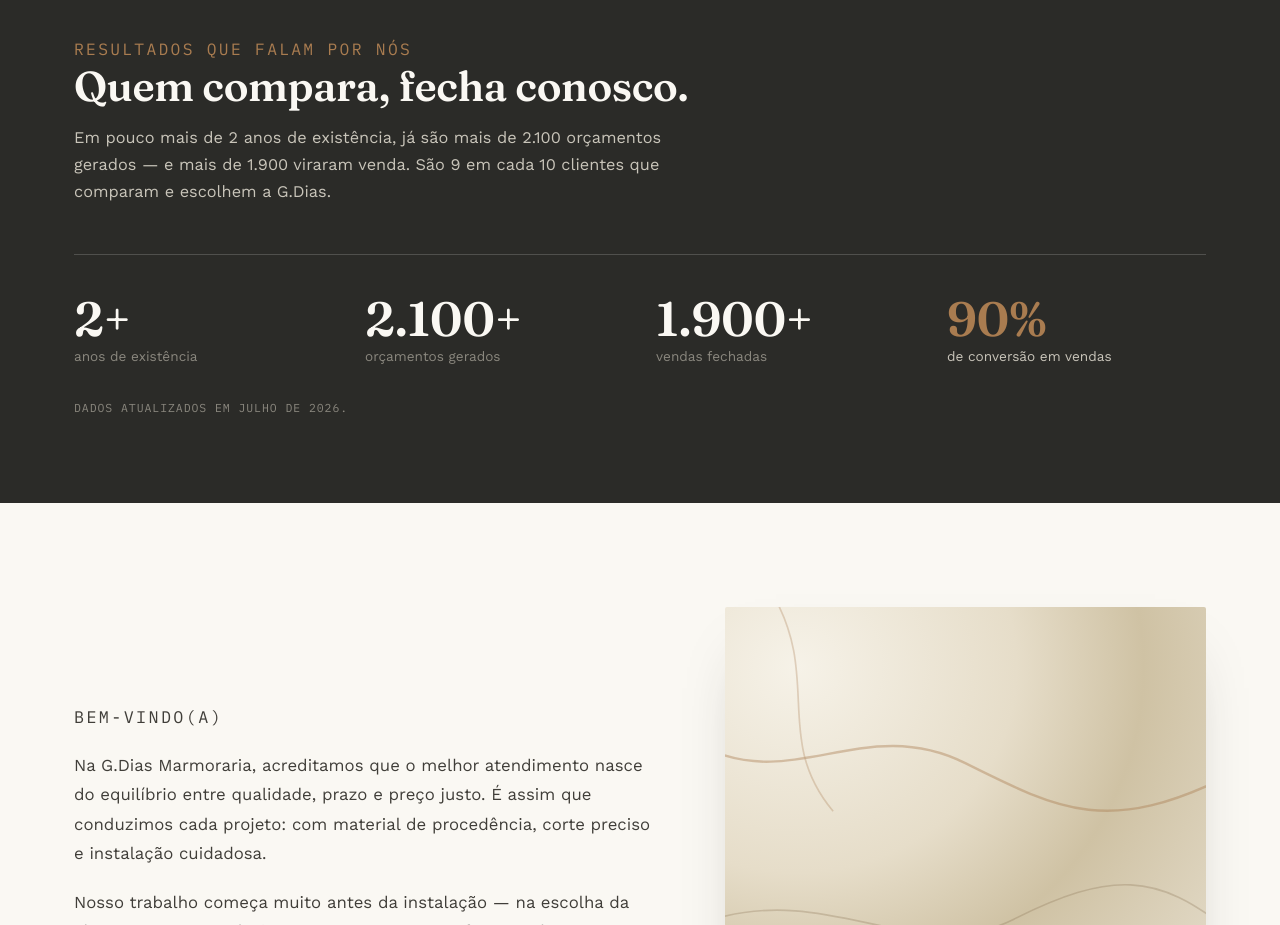
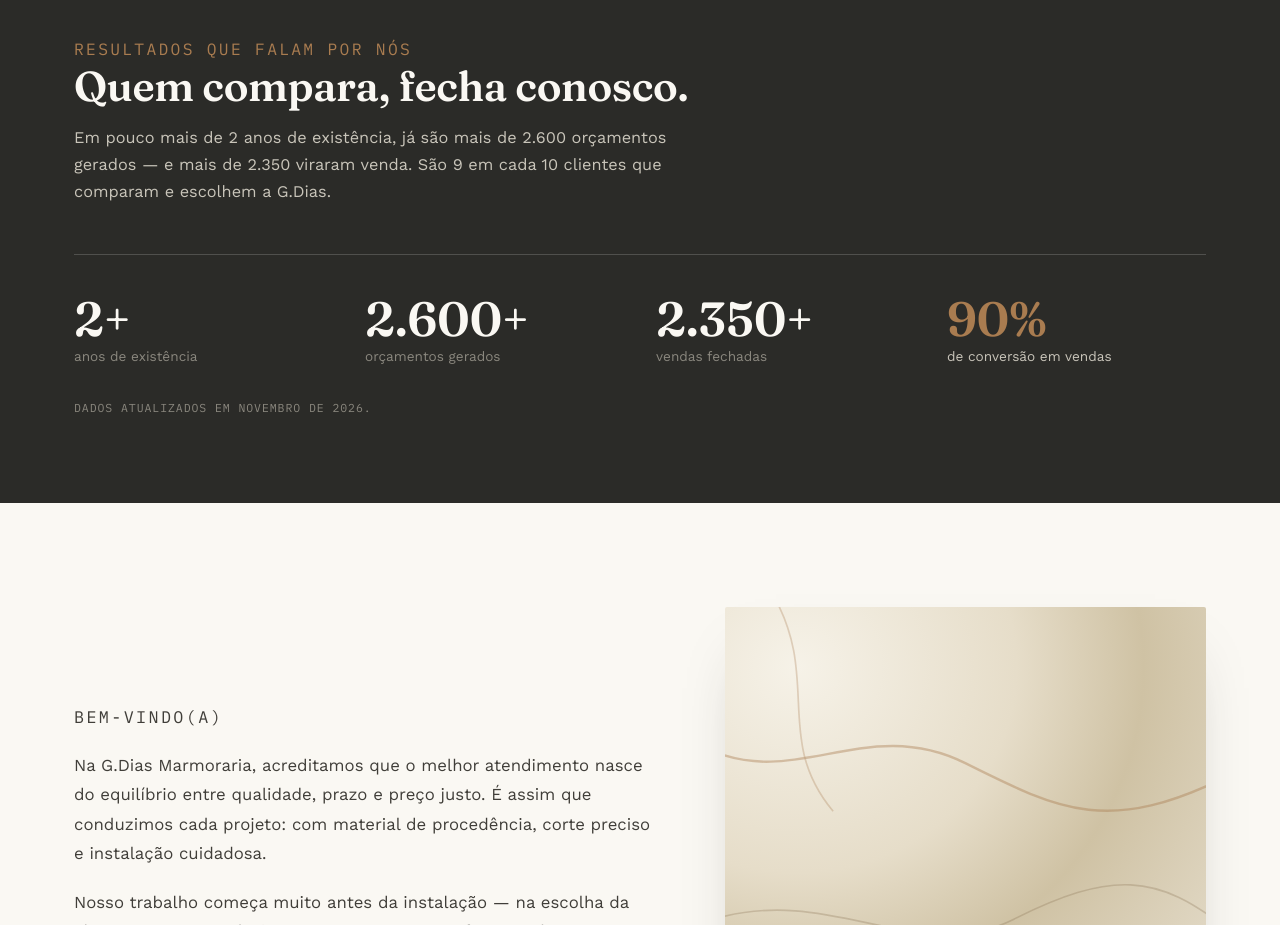
Before and after one commit to devmgsouza/www.gdiasmarmoraria.com.br, a plain HTML site: page public/index.html in a window 1280 px wide. Shown: the part 1040-1965 px from the top of the page. Drawn offline with nearby package versions, Linux system fonts and the light colour scheme.

Commit message:
Update index.html

```diff
--- a/public/index.html
+++ b/public/index.html
@@ -71,15 +71,15 @@
     <div class="results-head">
       <p class="eyebrow">Resultados que falam por nós</p>
       <h2>Quem compara, fecha conosco.</h2>
-      <p>Em pouco mais de 2 anos de existência, já são mais de 2.100 orçamentos gerados — e mais de 1.900 viraram venda. São 9 em cada 10 clientes que comparam e escolhem a G.Dias.</p>
+      <p>Em pouco mais de 2 anos de existência, já são mais de 2.600 orçamentos gerados — e mais de 2.350 viraram venda. São 9 em cada 10 clientes que comparam e escolhem a G.Dias.</p>
     </div>
     <div class="results-grid">
       <div class="result"><b>2+</b><span>anos de existência</span></div>
-      <div class="result"><b>2.100+</b><span>orçamentos gerados</span></div>
-      <div class="result"><b>1.900+</b><span>vendas fechadas</span></div>
+      <div class="result"><b>2.600+</b><span>orçamentos gerados</span></div>
+      <div class="result"><b>2.350+</b><span>vendas fechadas</span></div>
       <div class="result highlight"><b>90%</b><span>de conversão em vendas</span></div>
     </div>
-    <p class="results-note">Dados atualizados em julho de 2026.</p>
+    <p class="results-note">Dados atualizados em novembro de 2026.</p>
   </div>
 </section>
 
```
